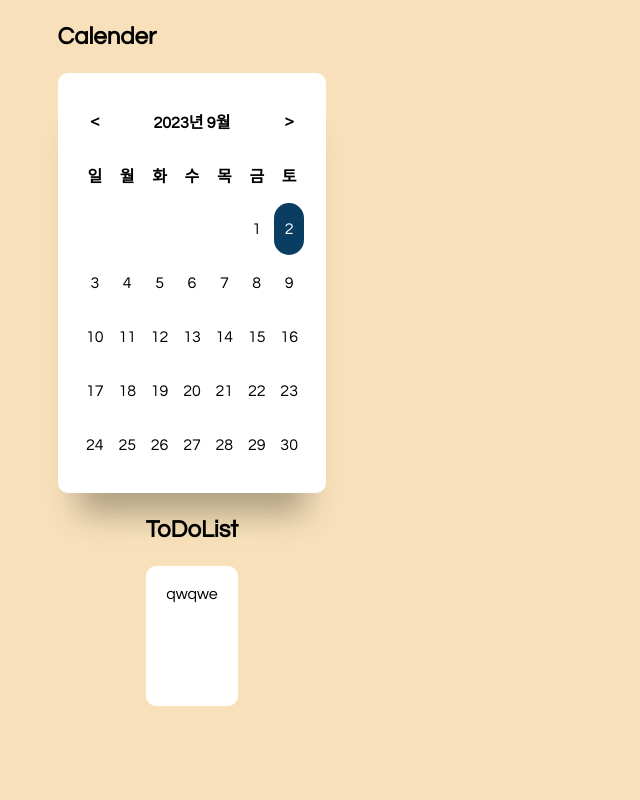
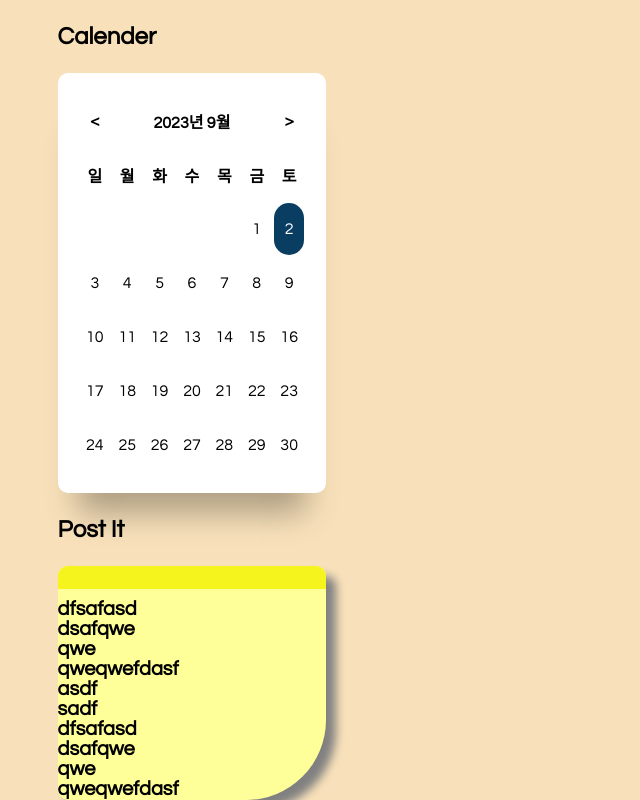
Before and after one commit to qjatjs123123/Next.js-ToDoList, a Next.js app in the folder todolist/: page /calender in a window 1280 px wide. Shown: the whole page, without its empty margins (0-640 px from the left). Built offline with nearby package versions, Linux system fonts and the light colour scheme.

Commit message:
포스트잇 css 구현

```diff
--- /dev/null
+++ b/todolist/app/calender/PostIt.js
@@ -0,0 +1,30 @@
+'use client'
+
+import { useEffect } from "react"
+
+export default function PostIt(props){
+    return(
+        <div className="PostIt">
+            <div className="PostIt_title"></div>
+            dfsafasd <br/>
+            dsafqwe <br/>
+            qwe <br/>
+            qweqwefdasf <br/>
+            asdf <br/>
+            sadf <br/>
+            dfsafasd <br/>
+            dsafqwe <br/>
+            qwe <br/>
+            qweqwefdasf <br/>
+            asdf <br/>
+            sadf <br/>
+            dfsafasd <br/>
+            dsafqwe <br/>
+            qwe <br/>
+            qweqwefdasf <br/>
+            asdf <br/>
+            sadf <br/>
+            dfsafasd <br/>
+        </div>
+    )
+}
--- a/todolist/app/calender/TodoList.js
+++ /dev/null
@@ -1,11 +0,0 @@
-'use client'
-
-import { useEffect } from "react"
-
-export default function TodoList(props){
-    return(
-        <div className="todoList">
-            qwqwe
-        </div>
-    )
-}
--- a/todolist/app/calender/page.js
+++ b/todolist/app/calender/page.js
@@ -1,7 +1,7 @@
 "use client"
 import { useState } from "react";
 import Datepicker from "./Datepicker";
-import TodoList from "./TodoList";
+import PostIt from "./PostIt";
 
 export default function Calender(){
     const [date, setDate] = useState('');
@@ -12,8 +12,10 @@ export default function Calender(){
                     <p className="calender_font">Calender</p>
                 </div>
                 <Datepicker setDate={setDate}/>
-                <p className="calender_font">ToDoList</p>
-                <TodoList/>
+                <div style={{width : '70%', display:'flex', flexDirection:'row'}}>
+                    <p className="calender_font">Post It</p>
+                </div>
+                <PostIt/>
             </div>
             <div>
 
--- a/todolist/app/globals.css
+++ b/todolist/app/globals.css
@@ -43,10 +43,24 @@ body,html{
     font-weight: bold;
     font-size: 24px;
 }
-.todoList{
+.PostIt{
     margin-bottom: auto;
-    height:100px;
+    height:35%;
     border-radius:10px;
-    padding:20px;
-    background-color: white;
+    width:70%;
+    background-color: #FFFF99;
+    border-radius: 10px;
+    box-shadow: 10px 10px 10px gray;
+    border-bottom-right-radius: 80px;
+    font-family: 'Questrial', sans-serif;
+    font-weight: bold;
+    text-align: left;
+    font-size: 20px;
+    overflow: hidden;
 }
+.PostIt_title{
+    width:100%;
+    height:10%;
+    background-color: #f5f51d;
+    margin-bottom: 10px;
+}
```
